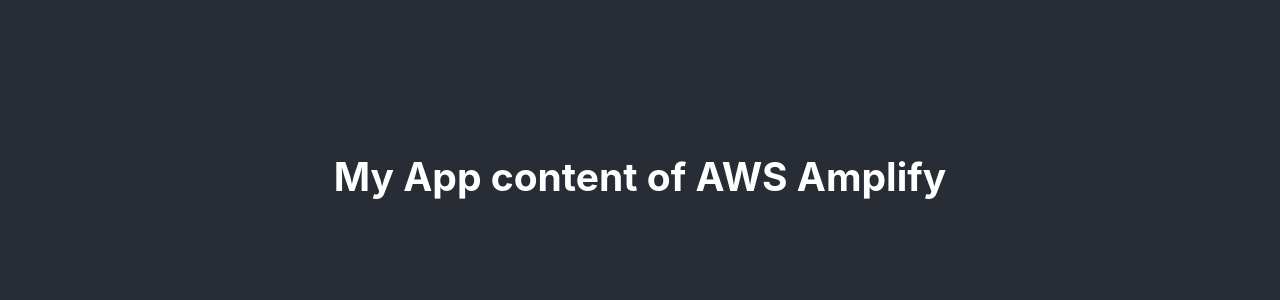
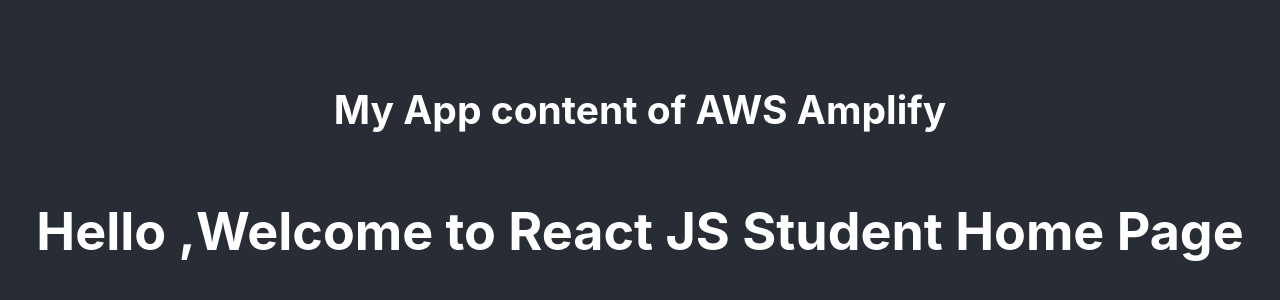
Before and after one commit to sadik13/react-amplify-app, a React (Create React App) app: page / in a window 1280 px wide. Shown: the part 224-524 px from the top of the page. Built offline with nearby package versions, Linux system fonts and the light colour scheme.

Commit message:
added the new file and updated the content

```diff
--- a/src/App.js
+++ b/src/App.js
@@ -1,5 +1,6 @@
 import logo from './logo.svg';
 import './App.css';
+import Student  from './Student.js';
 
 
 function App() {
@@ -7,6 +8,7 @@
     <div className="App">
       <header className="App-header">
       <h2>My App content of AWS Amplify</h2>
+      <Student />
       </header>
     </div>
   );
--- /dev/null
+++ b/src/Student.js
@@ -0,0 +1,14 @@
+import React from 'react';
+
+
+class Student extends React.Component{
+    render(){
+        return(
+            <div>
+               <h1>Hello ,Welcome to React JS Student Home Page</h1>
+               </div>
+        );
+}
+}
+
+export default Student;
```
